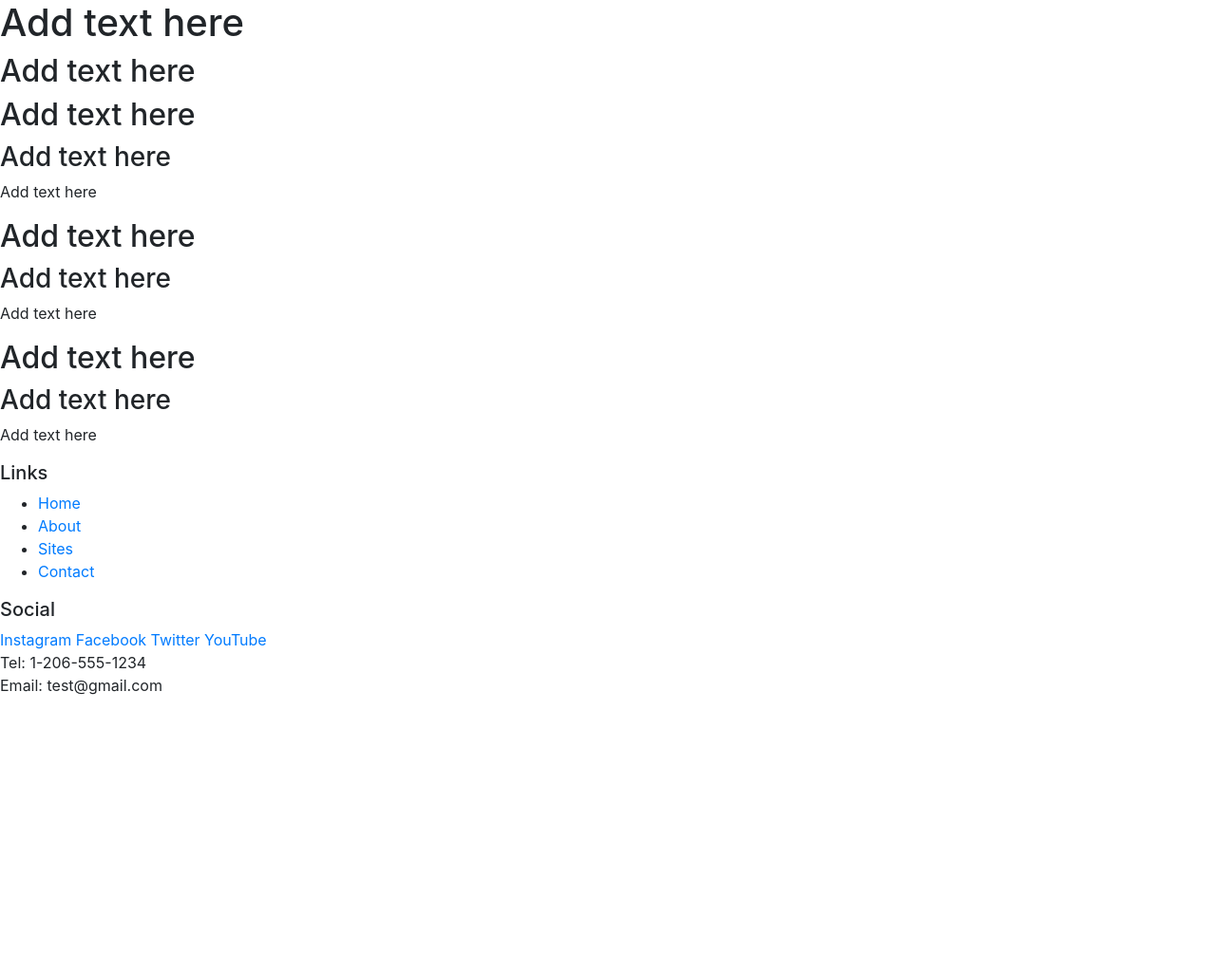
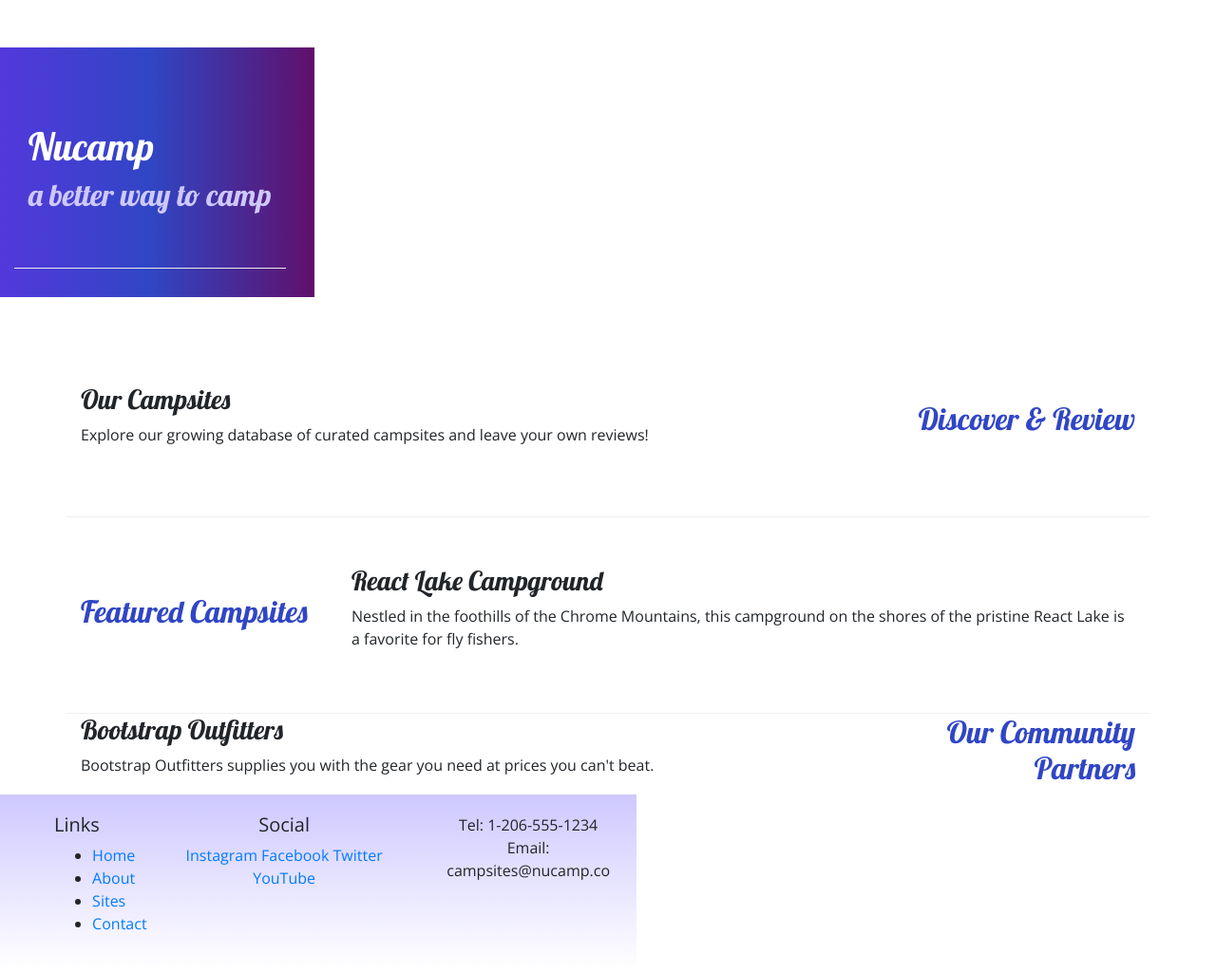
Before and after one commit to AbbyRenner08/bootstrap, a website: page index.html in a window 1280 px wide. Shown: the top 1024 px of the page at 95% size. Before the commit the page ends 800 px from the top, so only its background shows below. Drawn offline with nearby package versions, Linux system fonts and the light colour scheme.

Commit message:
My First Bootstrap Project

```diff
--- /dev/null
+++ b/css/styles.css
@@ -0,0 +1,32 @@
+body {
+    font-family: "Open Sans", sans-serif;
+}
+
+h1, h2, h3 {
+    font-family: "Lobster", cursive;
+}
+
+h2 {
+    color: #3046C5;
+}
+
+header h2 {
+    color: #CEC8FF;
+}
+
+footer {
+    background-image: linear-gradient(#CEC8FF, white);
+    padding: 20px 0;
+}
+
+.jumbotron {
+    padding: 30px;
+    background-image: linear-gradient(to right, #5637DD, #3046C5, #60106B);
+    color: white;
+}
+
+.row-content {
+    padding: 50px 0;
+    border-bottom: 1px ridge;
+    min-height: 200px;
+}
--- a/index.html
+++ b/index.html
@@ -8,39 +8,62 @@
     <!-- Bootstrap CSS -->
     <link rel="stylesheet" href="node_modules/bootstrap/dist/css/bootstrap.min.css" />
 
-    <title>Add text here</title>
+    <!-- Additional CSS must be placed after Bootstrap CSS -->
+    <link rel="stylesheet" href="https://fonts.googleapis.com/css?family=Lobster|Open+Sans" />
+    <link rel="stylesheet" href="css/styles.css" />
+    <title>NuCamp: A Better Way To Camp</title>
+
 
 </head>
 
 <body>
+<div class="row row-content">
 
-    <header>
-        <div>
-            <h1>Add text here</h1>
-            <h2>Add text here</h2>
+    <header class="jumbotron jumbotron-fluid">
+       <div class="container">
+            <div class="row row-content align-items-center">
+                <div class="col">
+                    <h1>Nucamp</h1>
+                    <h2>a better way to camp</h2>
+                </div>
+            </div>
         </div>
     </header>
-
-    <div>
-        <h2>Add text here</h2>
-        <h3>Add text here</h3>
-        <p>Add text here</p>
+        <div class="container">
+        <div class="row row-content align-items-center">
+            <div class="col-sm-4 order-sm-last col-md-3">
+                <h2 class="text-sm-right">Discover & Review</h2>
+            </div>
+            <div class="col">
+                <h3>Our Campsites</h3>
+                <p>Explore our growing database of curated campsites and leave your own reviews!</p>
+            </div>
         </div>
 
-    <div>
-        <h2>Add text here</h2>
-        <h3>Add text here</h3>
-        <p>Add text here</p>
+        <div class="row row-content align-items-center">
+            <div class="col-sm-4 col-md-3">
+                <h2>Featured Campsites</h2>
+            </div>
+            <div class="col">
+                <h3>React Lake Campground</h3>
+                <p>Nestled in the foothills of the Chrome Mountains, this campground on the shores of the pristine React Lake is a favorite for fly fishers.</p>
+            </div>
         </div>
 
-    <div>
-        <h2>Add text here</h2>
-        <h3>Add text here</h3>
-        <p>Add text here</p>
+        <div class="row">
+            <div class="col-sm-4 order-sm-last col-md-3">
+                <h2 class="text-sm-right">Our Community Partners</h2>
             </div>
-
+            <div class="col">
+                <h3>Bootstrap Outfitters</h3>
+                <p>Bootstrap Outfitters supplies you with the gear you need at prices you can't beat.</p>
+            </div>
+        </div>
+    </div>
     <footer>
-        <div>
+        <div class="container">
+            <div class="row">
+                <div class="col-4 col-sm-2 offset-1">
                     <h5>Links</h5>
                     <ul>
                         <li><a href="#">Home</a></li>
@@ -49,17 +72,22 @@
                         <li><a href="#">Contact</a></li>
                     </ul>
                 </div>
-        <div>
+                <div class="col-6 col-sm-5 text-center">
                     <h5>Social</h5>
+                    <ul class="list-unstyled">
                     <a href="http://instagram.com/">Instagram</a>
                     <a href="http://facebook.com/">Facebook</a>
                     <a href="http://twitter.com/">Twitter</a>
                     <a href="http://youtube.com/">YouTube</a>
+                    </ul>
                 </div>
-        <div>
+                <div class="col-sm-4 text-center">
                     Tel: 1-206-555-1234<br />
-            Email: test@gmail.com
+                    Email: campsites@nucamp.co
                 </div>
+           </div>
+        </div>
+
     </footer>
         <script src="node_modules/jquery/dist/jquery.slim.min.js"></script>
         <script src="node_modules/popper.js/dist/umd/popper.min.js"></script>
```
Lines whose indentation alone changed are shown as unchanged.
